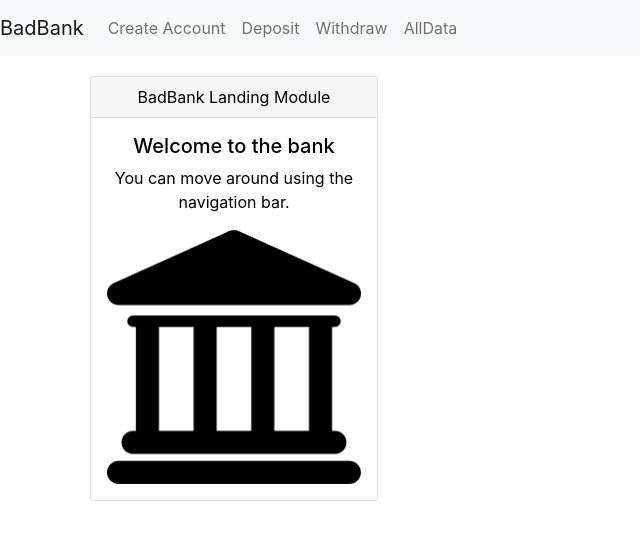
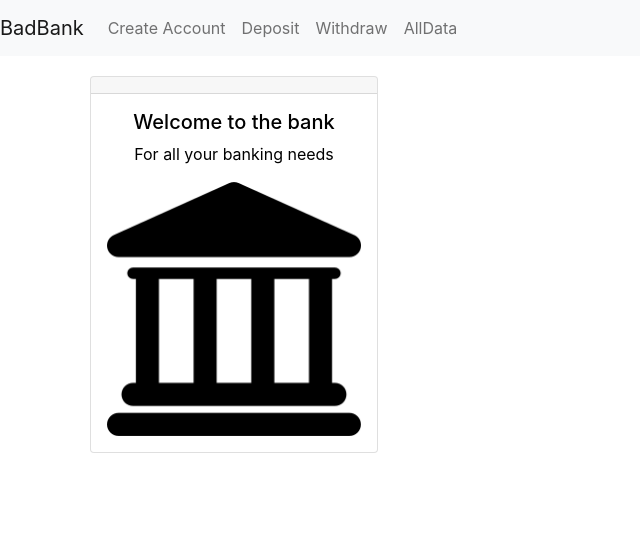
Before and after one commit to robertcdawson/mit-bad-bank, a React (Create React App) app: page / in a window 1280 px wide. Shown: the top 540 px of the page, without its empty margins (0-640 px from the left). Built offline with nearby package versions, Linux system fonts and the light colour scheme; the HTML template or start-up script is replaced by a standard one.

Commit message:
Add homepage content

```diff
--- a/src/Components/Home.js
+++ b/src/Components/Home.js
@@ -6,9 +6,8 @@
   return (
     <Card
       txtcolor="black"
-      header="BadBank Landing Module"
       title="Welcome to the bank"
-      text="You can move around using the navigation bar."
+      text="For all your banking needs"
       body={(<img src="images/bank.png" className="img-fluid" alt="Responsive image" />)}
     />
   );
```
